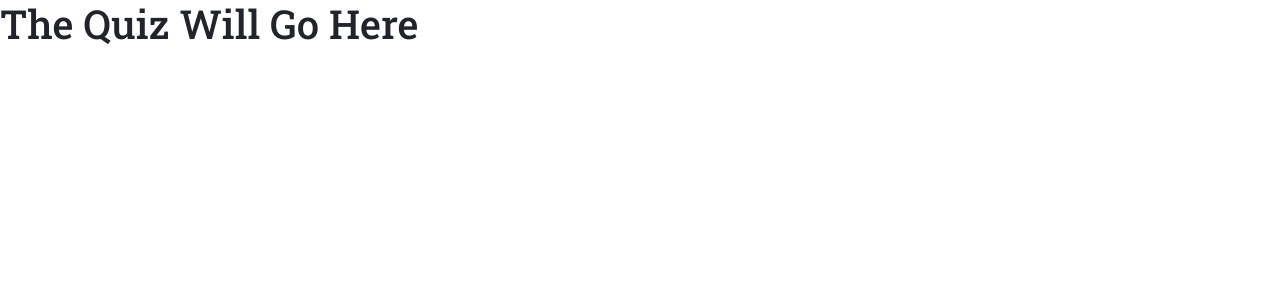
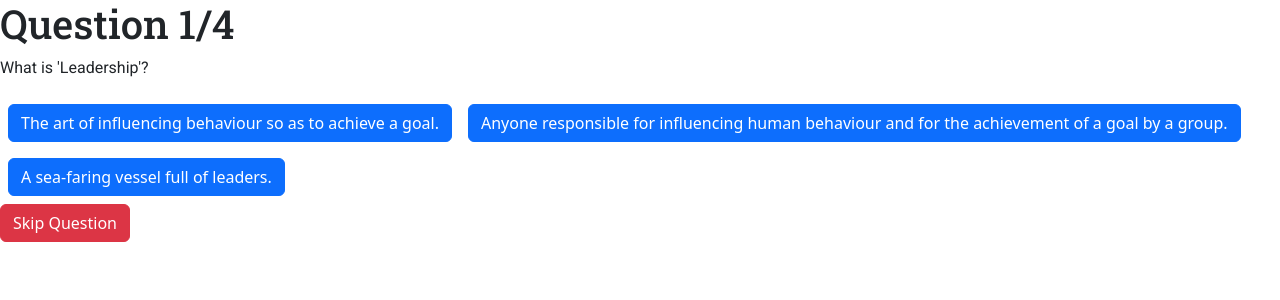
Before and after one commit to ianaack/d2l, a React (Create React App) app: page /quiz in a window 1280 px wide. Shown: the top 300 px of the page. Built offline with nearby package versions, Linux system fonts and the light colour scheme.

Commit message:
Feature: quiz functional

```diff
--- a/src/pages/Quiz.jsx
+++ b/src/pages/Quiz.jsx
@@ -1,5 +1,172 @@
+import React, { useState } from "react";
+import { Link } from "react-router-dom";
+import { MultipleChoiceQuestions } from "./components/MultipleChoiceQuestions";
+import { SelectAllQuestions } from "./components/SelectAllQuestions";
+
 const Quiz = () => {
-	return <h1>The Quiz Will Go Here</h1>;
+	// State variables for quiz
+	const [currentQuestion, setCurrentQuestion] = useState(0);
+	const [score, setScore] = useState(0);
+	const [showScore, setShowScore] = useState(false);
+	const [selectedOptions, setSelectedOptions] = useState([]);
+
+	// handleClick function for multiple choice questions
+	const handleClick = (isCorrect) => {
+		// if option is correct, increase score by 1
+		if (isCorrect) {
+			setScore(score + 1);
+		}
+
+		//  if there are more questions in the array, call the next question object
+		//  else show final score
+		const nextQuestion = currentQuestion + 1;
+		if (
+			nextQuestion <
+			MultipleChoiceQuestions.length + SelectAllQuestions.length
+		) {
+			setCurrentQuestion(nextQuestion);
+		} else {
+			setShowScore(true);
+		}
+	};
+
+	// handleClick function for select all questions
+	const handleSelectAllClick = () => {
+		// by default all options are true
+		let isCorrect = true;
+		// check if all correct options are selected
+		const currentQuestionObject = SelectAllQuestions[currentQuestion];
+		// if currentQuestionObject is undefined, the forEach loop will not execute, and the isCorrect value will remain true
+		if (currentQuestionObject) {
+			currentQuestionObject.answerOptions.forEach((item) => {
+				// compare the answer item to the state array and if neither match, set isCorrect to false
+				if (item.isCorrect && !selectedOptions.includes(item.answerText)) {
+					isCorrect = false;
+				} else if (
+					!item.isCorrect &&
+					selectedOptions.includes(item.answerText)
+				) {
+					isCorrect = false;
+				}
+			});
+		}
+
+		// if all correct options are selected, increase score by 1
+		if (isCorrect) {
+			setScore(score + 1);
+		}
+
+		//  if there are more questions in the array, call the next question object
+		//  else show final score
+		const nextQuestion = currentQuestion + 1;
+		if (
+			nextQuestion <
+			MultipleChoiceQuestions.length + SelectAllQuestions.length
+		) {
+			setCurrentQuestion(nextQuestion);
+			setSelectedOptions([]);
+		} else {
+			setShowScore(true);
+		}
+	};
+
+	// handle selection of checkboxes for select all that apply questions
+	const handleCheckboxChange = (e) => {
+		const value = e.target.value;
+		if (selectedOptions.includes(value)) {
+			setSelectedOptions(selectedOptions.filter((option) => option !== value));
+		} else {
+			setSelectedOptions([...selectedOptions, value]);
+		}
+	};
+
+	return (
+		// within the same div element, either render the question based on the array.length, or render the final score
+		<div>
+			{showScore ? (
+				<>
+					{/* Display final score */}
+					<section className="">
+						Your score is {score} out of{" "}
+						{MultipleChoiceQuestions.length + SelectAllQuestions.length}
+					</section>
+					{/* Button to exit quiz */}
+					<div className="">
+						<Link to="/">
+							<button className="btn btn-success">Exit Quiz</button>
+						</Link>
+					</div>
+				</>
+			) : (
+				<>
+					<section className="">
+						{/* Display question # out of # */}
+						<h1>
+							Question {currentQuestion + 1}/
+							{MultipleChoiceQuestions.length + SelectAllQuestions.length}
+						</h1>
+						{/* Display the questionText of either the MultipleChoiceQuestions or SelectAllQuestions */}
+						<p>
+							{currentQuestion < MultipleChoiceQuestions.length
+								? MultipleChoiceQuestions[currentQuestion].questionText
+								: SelectAllQuestions[
+										currentQuestion - MultipleChoiceQuestions.length
+								  ].questionText}
+						</p>
+					</section>
+
+					<section className="">
+						{/* Render the appropriate answerOptions, and appropriate logic from above, if the question displayed is a MultipleChoiceQuestion or a SelectAllQuestion */}
+						{currentQuestion < MultipleChoiceQuestions.length
+							? MultipleChoiceQuestions[currentQuestion].answerOptions.map(
+									(item) => (
+										<button
+											key={item.answerText}
+											onClick={() => handleClick(item.isCorrect)}
+											className="btn btn-primary m-2"
+										>
+											{item.answerText}
+										</button>
+									)
+							  )
+							: SelectAllQuestions[
+									currentQuestion - MultipleChoiceQuestions.length
+							  ].answerOptions.map((item) => (
+									<div key={item.answerText}>
+										<label>
+											<input
+												type="checkbox"
+												value={item.answerText}
+												onChange={handleCheckboxChange}
+											/>
+											{item.answerText}
+										</label>
+									</div>
+							  ))}
+					</section>
+
+					{/* Render a skip question button if the currentQuestion is a MultipleChoiceQuestion or render a submit button if the currentQuestion is a SelectAllQuestion */}
+					<section className="">
+						{currentQuestion < MultipleChoiceQuestions.length ? (
+							<button
+								onClick={() => handleClick(false)}
+								className="btn btn-danger"
+							>
+								Skip Question
+							</button>
+						) : (
+							<button
+								onClick={handleSelectAllClick}
+								className="btn btn-success"
+							>
+								Submit Answer
+							</button>
+						)}
+					</section>
+				</>
+			)}
+		</div>
+	);
 };
 
 export default Quiz;
--- a/src/pages/components/MultipleChoiceQuestions.js
+++ b/src/pages/components/MultipleChoiceQuestions.js
@@ -1,29 +1,57 @@
 export const MultipleChoiceQuestions = [
 	{
-		questionText: "",
+		questionText: "What is 'Leadership'?",
 		answerOptions: [
-			{ answerText: "", isCorrect: true },
-			{ answerText: "", isCorrect: true },
-			{ answerText: "", isCorrect: true },
-			{ answerText: "", isCorrect: true },
+			{
+				answerText: "The art of influencing behaviour so as to achieve a goal.",
+				isCorrect: true,
+				feedback:
+					"Correct!  Although some consider it a “craft” because it is part art, part science.",
+			},
+			{
+				answerText:
+					"Anyone responsible for influencing human behaviour and for the achievement of a goal by a group.",
+				isCorrect: false,
+				feedback:
+					"Not quite.  This more accurately describes a leader rather than leadership.",
+			},
+			{
+				answerText: "A sea-faring vessel full of leaders.",
+				isCorrect: false,
+				feedback: "Funny, but no.",
+			},
 		],
 	},
 	{
-		questionText: "",
+		questionText:
+			"Which of the following best describes democratic leadership?",
 		answerOptions: [
-			{ answerText: "", isCorrect: true },
-			{ answerText: "", isCorrect: true },
-			{ answerText: "", isCorrect: true },
-			{ answerText: "", isCorrect: true },
-		],
-	},
-	{
-		questionText: "",
-		answerOptions: [
-			{ answerText: "", isCorrect: true },
-			{ answerText: "", isCorrect: true },
-			{ answerText: "", isCorrect: true },
-			{ answerText: "", isCorrect: true },
+			{
+				answerText:
+					"A leadership style in which the leader makes all decisions without consulting followers",
+				isCorrect: false,
+				feedback:
+					"Incorrect. This option best describes autocratic leadership.",
+			},
+			{
+				answerText:
+					"A leadership style in which the leader delegates decision-making to followers",
+				isCorrect: false,
+				feedback: "Incorrect. This option best describes free-rein leadership.",
+			},
+			{
+				answerText:
+					"A leadership style in which the leader consults with followers before making decisions",
+				isCorrect: true,
+				feedback: "Correct! This option best describes democratic leadership.",
+			},
+			{
+				answerText:
+					"A leadership style in which the leader uses rewards and punishments to motivate followers",
+				isCorrect: false,
+				feedback:
+					"Incorrect. This option best describes transactional leadership.",
+			},
 		],
 	},
 ];
--- a/src/pages/components/SelectAllQuestions.js
+++ b/src/pages/components/SelectAllQuestions.js
@@ -4,26 +4,29 @@ export const SelectAllQuestions = [
 		answerOptions: [
 			{
 				answerText: "Military Officers",
+				isCorrect: true,
 				feedback:
 					"Correct! If there is gold on the shoulder, they are a leader.",
 			},
 			{
 				answerText: "Jedi Knights",
+				isCorrect: true,
 				feedback:
 					"Correct!  Although they answer to the Jedi council, they also have prodigies that they must lead and mentor in the ways of The Force.",
 			},
 			{
 				answerText: "Civil Servants",
+				isCorrect: true,
 				feedback:
 					"Correct! Contrary to what the name suggests, these people are considered to be leaders of the public.",
 			},
 			{
 				answerText: "Padawans",
+				isCorrect: false,
 				feedback:
 					"Star Wars fans will know that this the name given to young apprentices of the Jedi Knights.  Padawans are followers and leaders-in-training.",
 			},
 		],
-		correctAnswers: [0, 1, 2],
 	},
 	{
 		questionText:
@@ -31,21 +34,25 @@ export const SelectAllQuestions = [
 		answerOptions: [
 			{
 				answerText: "Transformational",
+				isCorrect: false,
 				feedback:
 					"We did not learn about this leadership type during the module, however, transformational leadership is a leadership style that focuses on inspiring and motivating followers to achieve their full potential, both individually and as part of a team.",
 			},
 			{
 				answerText: "Autocratic",
+				isCorrect: true,
 				feedback:
 					"Correct! Autocratic leadership, also known as authoritarian leadership, is a leadership style characterized by individual control over all decisions and little input from group members.",
 			},
 			{
 				answerText: "Democratic",
+				isCorrect: true,
 				feedback:
 					"Correct! Democratic leadership, also known as participative leadership, is a type of leadership style in which members of the group take a more participative role in the decision-making process.",
 			},
 			{
 				answerText: "Laissez-faire",
+				isCorrect: true,
 				feedback:
 					"Correct! Free-rein leadership, also called Laissez-Faire, is a type of leadership style in which leaders are hands-off and allow group members to make the decisions.",
 			},
```
